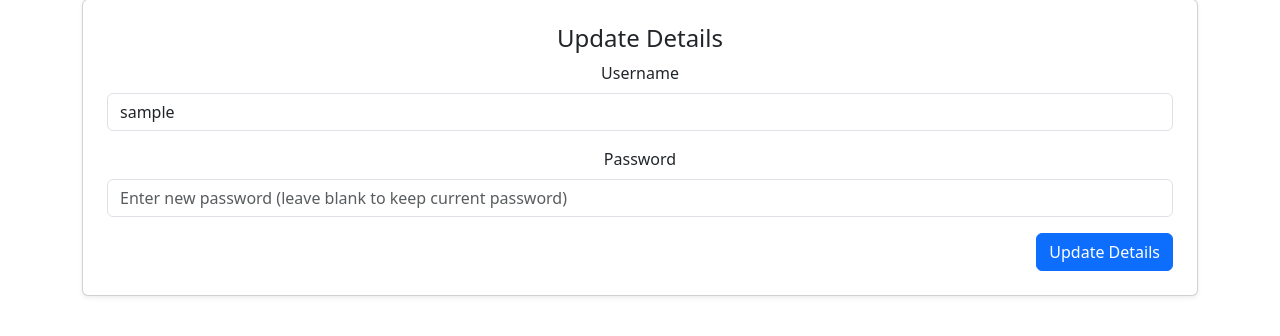
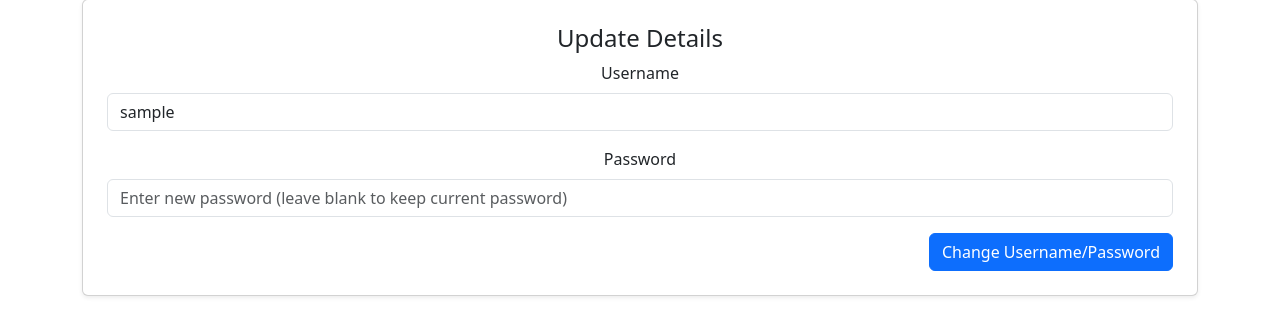
Before and after one commit to JunelCanonigo/myproject, a Django app: page /userdashboard/ in a window 1280 px wide. Shown: the part 213-549 px from the top of the page. Run offline with Django 5.2, Linux system fonts and the light colour scheme; the visitor is signed in with stand-in values (Sample User, id 1); some libraries are stand-ins or nearby versions.

Commit message:
Change button text

```diff
--- a/myapp/models.py
+++ b/myapp/models.py
@@ -26,9 +26,6 @@ class Drivers(models.Model):
         ordering = ['last_name']
         verbose_name_plural = "Drivers"
 
-from django.contrib.auth.models import AbstractUser
-from django.db import models
-
 class CustomUser(AbstractUser):
     ROLE_CHOICES = (
         ('admin', 'Admin'),
--- a/myapp/templates/admin_dashboard.html
+++ b/myapp/templates/admin_dashboard.html
@@ -61,7 +61,7 @@
 
                 <!-- Submit Button -->
                 <div class="text-end">
-                    <button type="submit" class="btn btn-primary">Update Details</button>
+                    <button type="submit" class="btn btn-primary">Change Username/Password</button>
                 </div>
             </form>
         </section>
--- a/myapp/templates/user_dashboard.html
+++ b/myapp/templates/user_dashboard.html
@@ -59,7 +59,7 @@
 
                 <!-- Submit Button -->
                 <div class="text-end">
-                    <button type="submit" class="btn btn-primary">Update Details</button>
+                    <button type="submit" class="btn btn-primary">Change Username/Password</button>
                 </div>
             </form>
         </section>
--- a/myapp/urls.py
+++ b/myapp/urls.py
@@ -11,7 +11,7 @@ urlpatterns = [
     path('userdashboard/', views.userdashboard, name='userdashboard'),
     path('logout/', views.logout_page, name='logout'),
 
-
+    path('admin_dashboard/', views.admin_dashboard, name='admin_dashboard'),  # New route
 
     path('update-admin-details/', views.update_admin_details, name='update_admin_details'),
     path('update-user-details/', views.update_user_details, name='update_user_details'),
```
